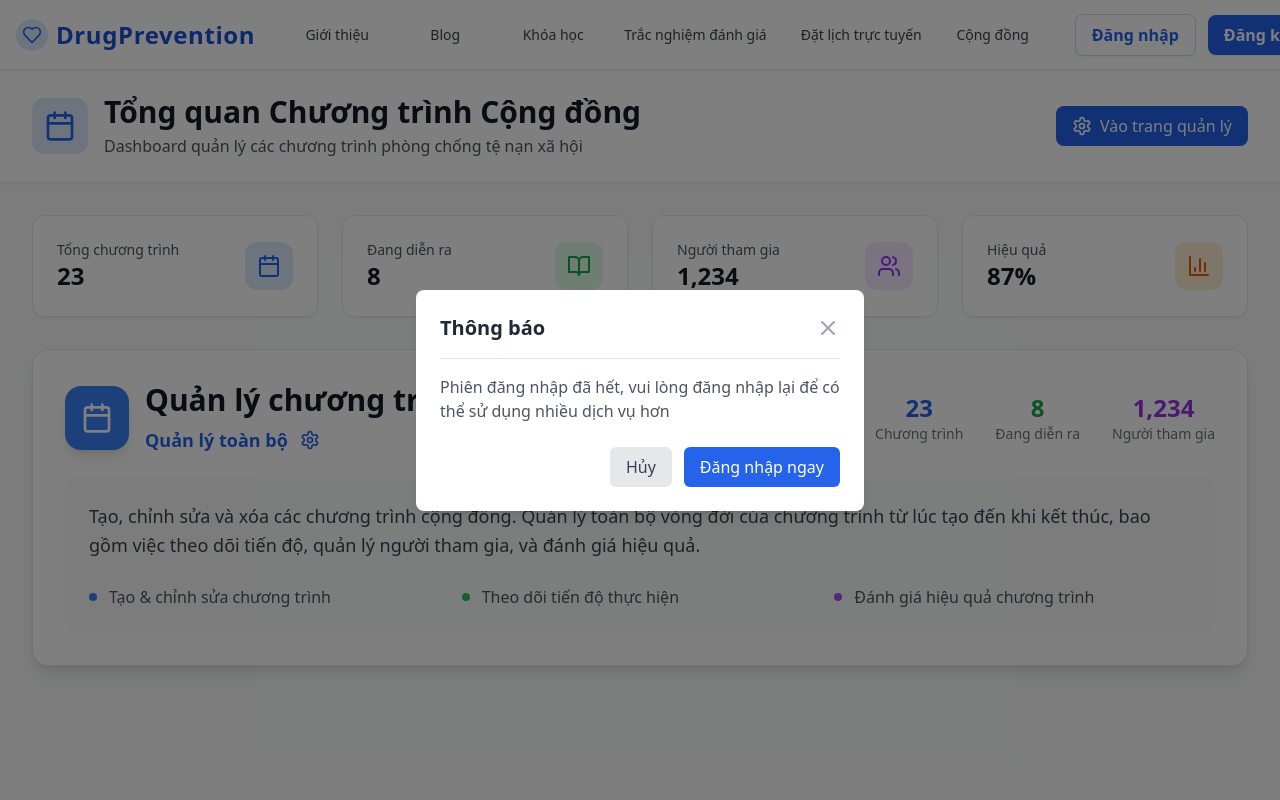
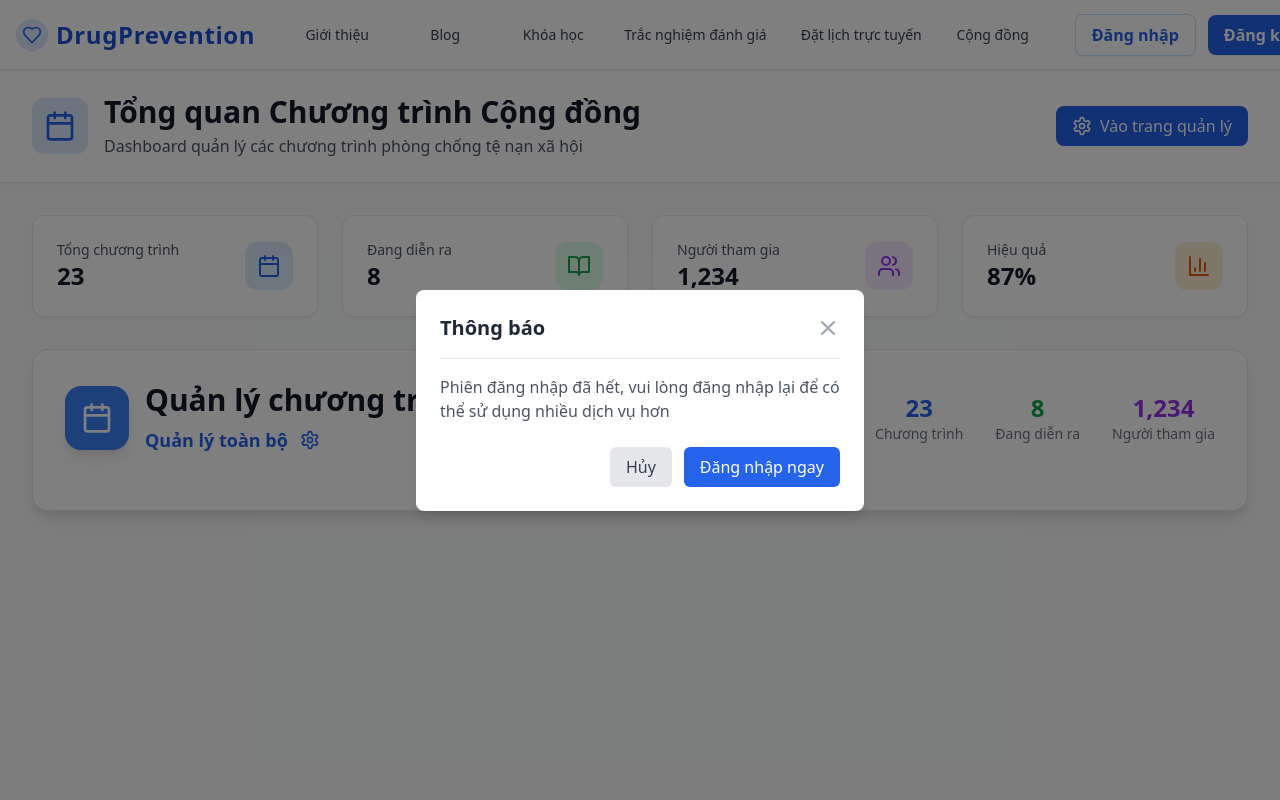
Before and after one commit to Rinnn465/DrugUsePreventionProject, a React (Vite) app in the folder client/: page /roles/1/program-dashboard in a window 1280 px wide. Shown: the top 800 px of the page. Built offline with nearby package versions, Linux system fonts and the light colour scheme.

Commit message:
refactor(program): remove description from management option and clean up unused elements

```diff
--- a/client/src/pages/program/ProgramDashboardPage.tsx
+++ b/client/src/pages/program/ProgramDashboardPage.tsx
@@ -14,7 +14,6 @@ const ProgramDashboardPage: React.FC = () => {
     // Chỉ giữ lại thẻ "Quản lý chương trình"
     const managementOption = {
         title: "Quản lý chương trình",
-        description: "Tạo, chỉnh sửa và xóa các chương trình cộng đồng. Quản lý toàn bộ vòng đời của chương trình từ lúc tạo đến khi kết thúc, bao gồm việc theo dõi tiến độ, quản lý người tham gia, và đánh giá hiệu quả.",
         icon: Calendar,
         color: "bg-blue-500",
         link: `/roles/${userId}/program-manage`,
@@ -133,27 +132,6 @@ const ProgramDashboardPage: React.FC = () => {
                                     </div>
                                 </div>
                             </div>
-
-                            <div className="bg-gray-50 rounded-xl p-6 group-hover:bg-blue-50 transition-colors">
-                                <p className="text-gray-700 text-lg leading-relaxed group-hover:text-gray-800">
-                                    {managementOption.description}
-                                </p>
-
-                                <div className="grid grid-cols-1 md:grid-cols-3 gap-4 mt-6">
-                                    <div className="flex items-center space-x-3">
-                                        <div className="w-2 h-2 bg-blue-500 rounded-full"></div>
-                                        <span className="text-gray-600">Tạo & chỉnh sửa chương trình</span>
-                                    </div>
-                                    <div className="flex items-center space-x-3">
-                                        <div className="w-2 h-2 bg-green-500 rounded-full"></div>
-                                        <span className="text-gray-600">Theo dõi tiến độ thực hiện</span>
-                                    </div>
-                                    <div className="flex items-center space-x-3">
-                                        <div className="w-2 h-2 bg-purple-500 rounded-full"></div>
-                                        <span className="text-gray-600">Đánh giá hiệu quả chương trình</span>
-                                    </div>
-                                </div>
-                            </div>
                         </div>
                     </Link>
                 </div>
```
